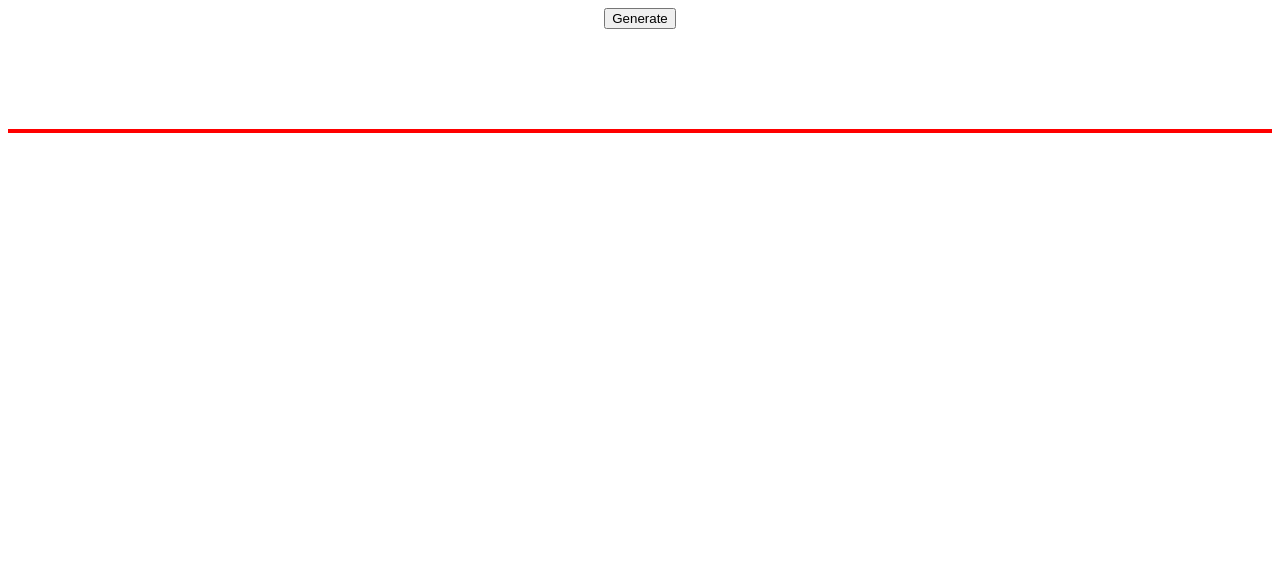
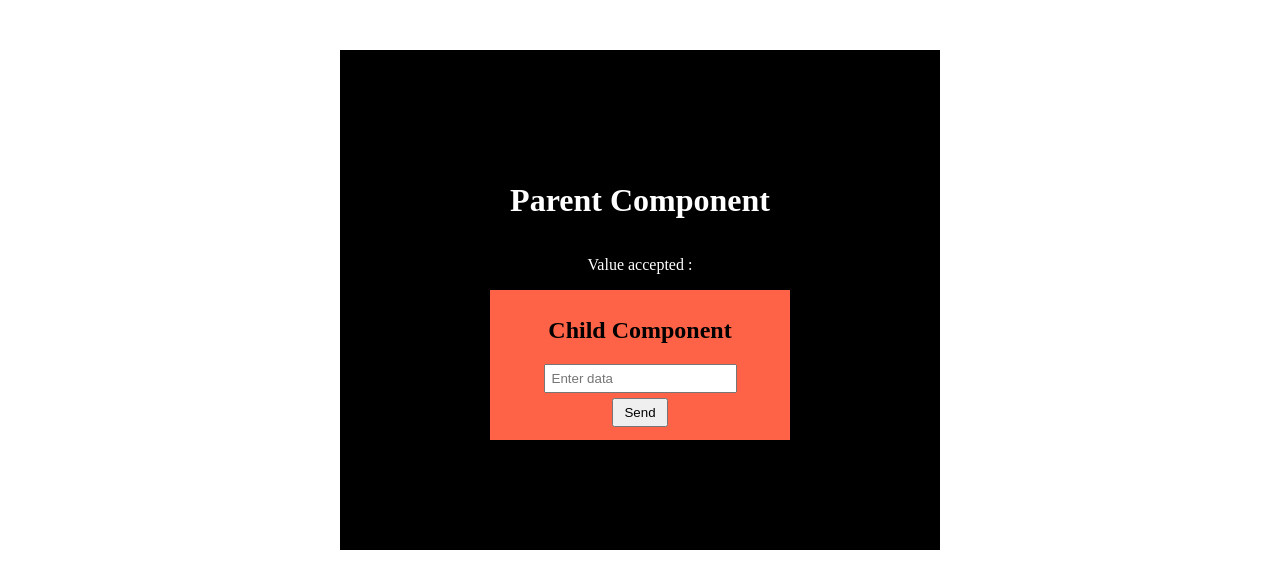
Before and after one commit to Sujal2308/reactdev, a React (Vite) app: page / in a window 1280 px wide. Shown: the top 588 px of the page. Built offline with nearby package versions, Linux system fonts and the light colour scheme.

Commit message:
State lifting up in react

```diff
--- a/src/App.jsx
+++ b/src/App.jsx
@@ -1,41 +1,30 @@
-import Button from './components/Button'
-import DataItems from './components/DataItems'
-import './App.css'
-import { useState } from 'react'
+import { useState } from "react";
+import "./App.css";
+import Child from "./components/Child";
+
+function App(){
+  let [myData , setMyData] = useState("")
+  function getData(data){
+    setMyData(data)
+  }
+  return(
+    <>
+
+    <div className="parentComp">
+      <h1>Parent Component</h1>
+      <p>Value accepted : {myData}</p>
+      <div className="childComp">
+       <Child getData = {getData}/>
+      </div>
+    </div>
 
 
-let App = () => {
-  let [count ,setCount] = useState(1)
-  let [listData, setListData] = useState([]);
 
-  function generateMoreCards(){
-    setCount(count + 1)
-    let newCards = [{heading : `Box - ${count}` , text : `This is Box: ${count}`}]
-    setListData([...listData,...newCards])
+
+    </>
+  )
+
   }
 
 
-
-  return (
-    <>
-
-      <center><button onClick={generateMoreCards}>Generate</button></center>
-
-      <div className='container'>
-
-        {listData.map((dataItems , value)=>{
-          let {heading , text} = dataItems
-
-          return(
-           <DataItems key = {value} text = {heading} para = {text}/>
-          )
-
-        })}
-
-      </div>
-    </>
-  );
-}
-
-
-export default App
+export default App;
--- /dev/null
+++ b/src/components/Child.jsx
@@ -0,0 +1,26 @@
+
+import React , {useState} from 'react'
+
+
+function Child(props) {
+let [name , setName] = useState("")
+let formSubmit = (e) => {
+    e.preventDefault();
+}
+
+function sendData(){
+    props.getData(name)
+
+}
+  return (
+    <>
+    <h2>Child Component</h2>
+    <form onSubmit={formSubmit}>
+        <input placeholder='Enter data' type='text' onChange={(e)=>setName(e.target.value)}></input>
+        <button onClick={sendData}>Send</button>
+    </form>
+    </>
+  )
+}
+
+export default Child
--- a/src/index.css
+++ b/src/index.css
@@ -1,22 +1,32 @@
+.parentComp{
+    height: 500px;
+    width: 600px;
+    display: flex;
+    align-items: center;
+    justify-content:center;
+    background-color: black;
+    color: white;
+    flex-direction: column;
+    margin: 50px auto;
+}
+.childComp{
+    height: 30%;
+    width: 50%;
+    background-color: tomato;
+    color: black;
+    display: flex;
+    align-items: center;
+    flex-direction: column;
+    justify-content: center;
 
 
-.container{
-    display: flex;
-    align-items: center;
-    border: 2px solid red;
-    gap: 10px;
-    margin-top: 100px;
-    flex-wrap: wrap;
+}
+button {
+    padding: 5px 10px;
+    display: block;
+    margin: 5px auto;
 
 }
-.dataItems{
-    height: 200px;
-    width: 300px;
-    background-color: magenta;
-    border: 1ps solid white;
-    display: flex;
-    align-items: center;
-    justify-content: center;
-    flex-direction: column;
-    margin: 10px
+input{
+    padding: 5px 6px;
 }
```
